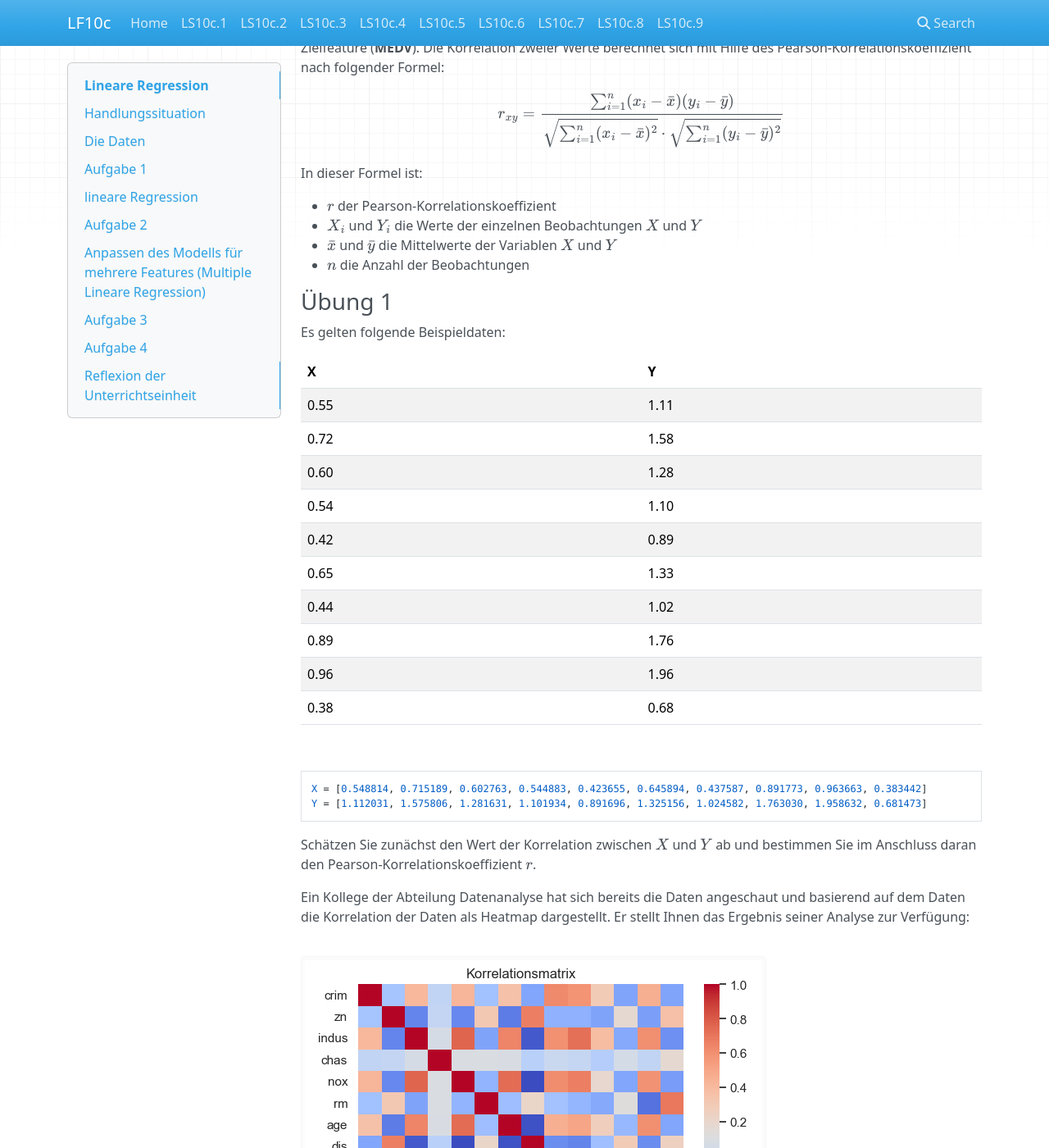
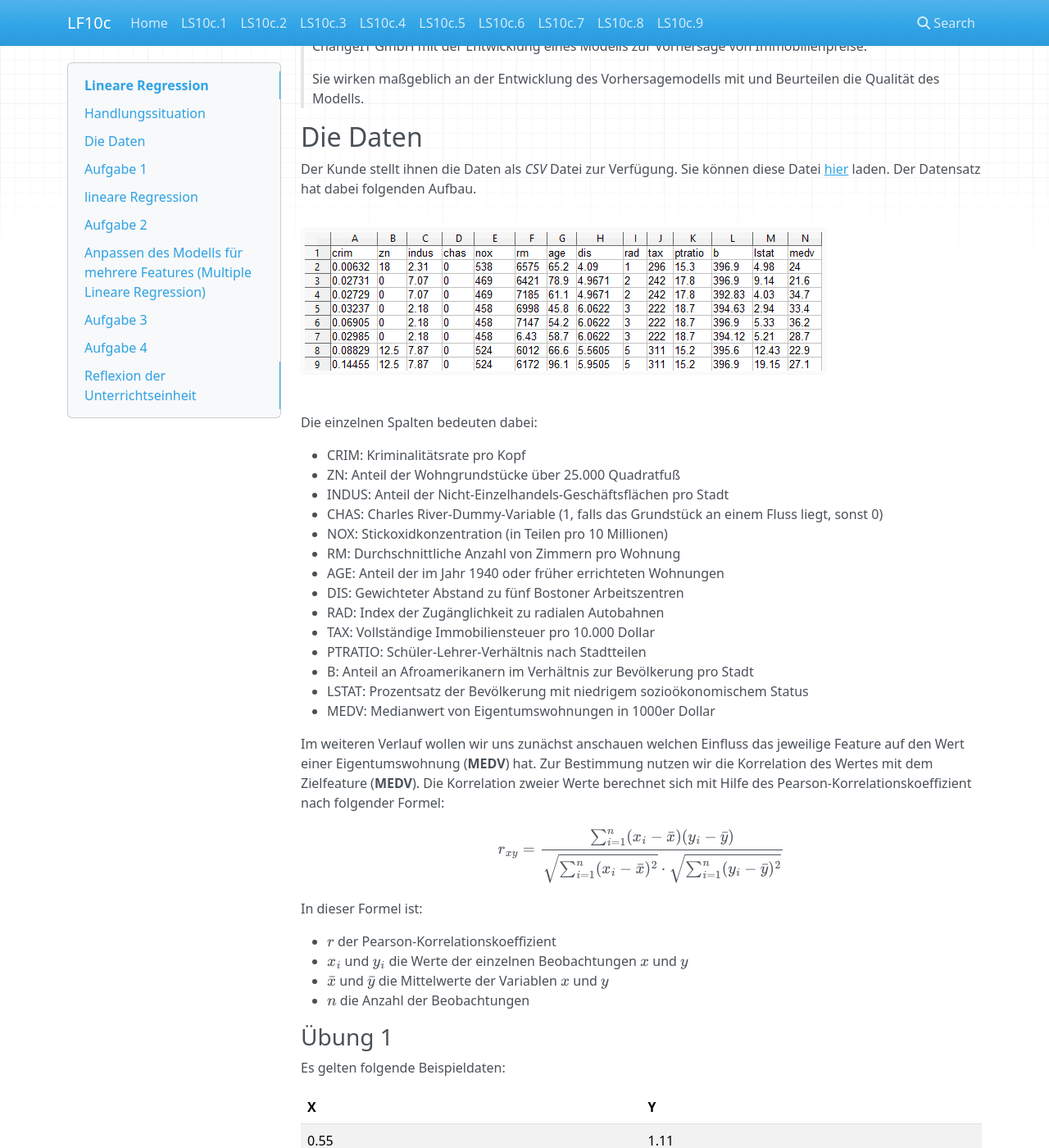
Before and after one commit to jtuttas/datenanalyse, an MkDocs documentation site: the page built from docs/RegressionsAnalyse.md, in a window 1280 px wide and 1400 px high, scrolled down 1058 px. Shown: the whole window at 82% size. Built offline with MkDocs 1.6.1, drawn with Linux system fonts in a browser that asks for light colours; nearby versions of some CDN libraries.

```diff
--- a/docs/RegressionsAnalyse.md
+++ b/docs/RegressionsAnalyse.md
@@ -42,8 +45,8 @@ $$r_{xy} = \frac{\sum_{i=1}^{n} (x_i - \bar{x})(y_i - \bar{y})}{\sqrt{\sum_{i=1}
 In dieser Formel ist:
 
 - $r$ der Pearson-Korrelationskoeffizient
-- $X_i$ und $Y_i$ die Werte der einzelnen Beobachtungen $X$ und $Y$
-- $\bar{x}$ und $\bar{y}$ die Mittelwerte der Variablen $X$ und $Y$
+- $x_i$ und $y_i$ die Werte der einzelnen Beobachtungen $x$ und $y$
+- $\bar{x}$ und $\bar{y}$ die Mittelwerte der Variablen $x$ und $y$
 - $n$ die Anzahl der Beobachtungen
 
 ### Übung 1
```
Also changed, not shown: other parts of docs/RegressionsAnalyse.md (+3 -0 lines), docs/immo.jpg (added), 1 other file.
